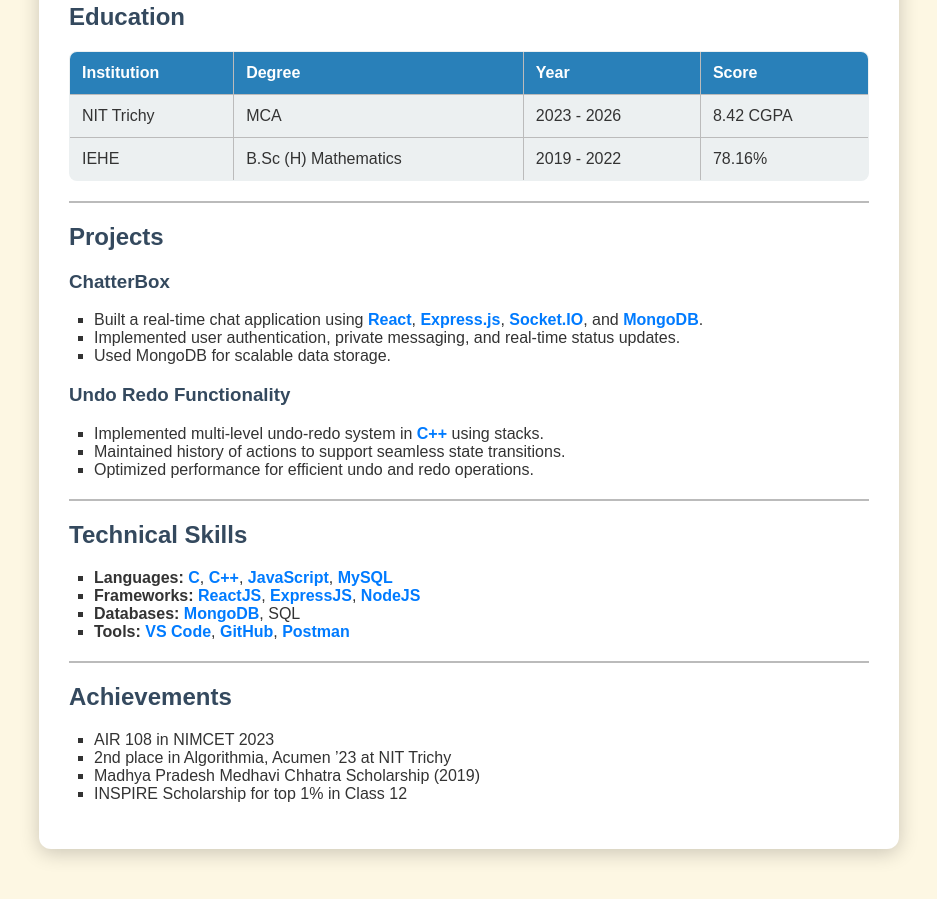
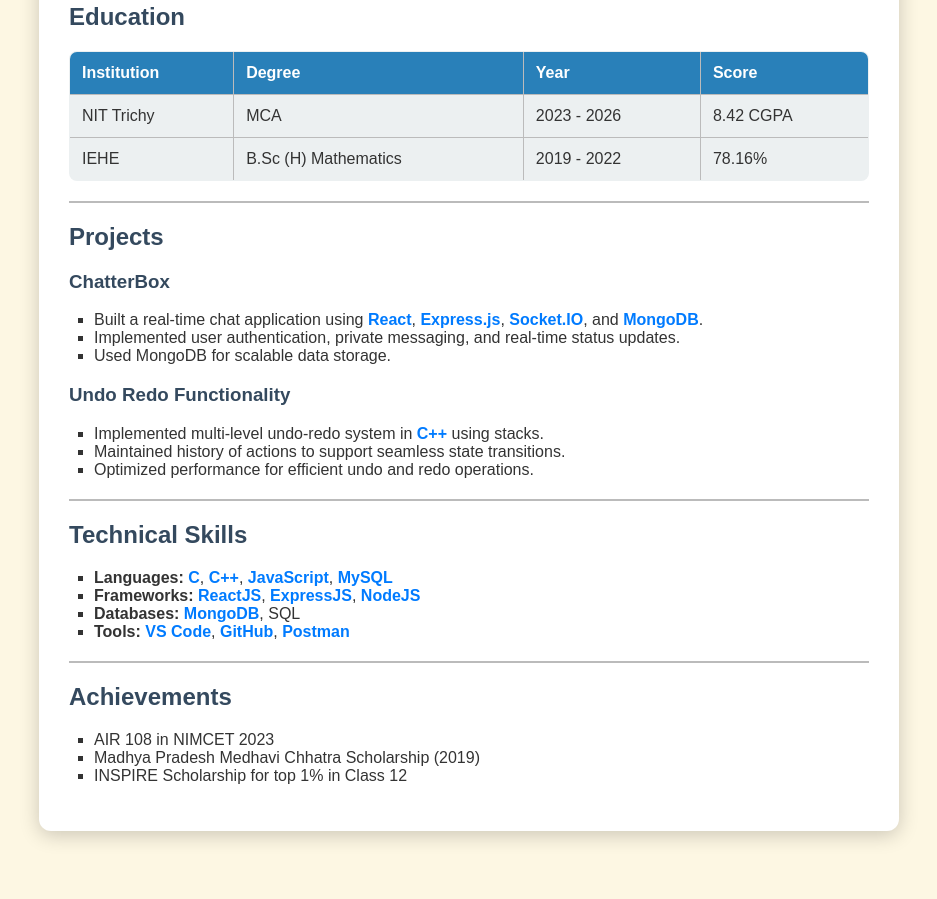
Before and after one commit to 060NISHADHAKAD/CV, a plain HTML site: page index.html in a window 1280 px wide. Shown: the part 297-1196 px from the top of the page, without its empty margins (171-1108 px from the left). Drawn offline with Linux system fonts and the light colour scheme.

Commit message:
Update index.html

```diff
--- a/index.html
+++ b/index.html
@@ -157,7 +157,6 @@
             <h2>Achievements</h2>
             <ul>
                 <li>AIR 108 in NIMCET 2023</li>
-                <li>2nd place in Algorithmia, Acumen ’23 at NIT Trichy</li>
                 <li>Madhya Pradesh Medhavi Chhatra Scholarship (2019)</li>
                 <li>INSPIRE Scholarship for top 1% in Class 12</li>
             </ul>
```
